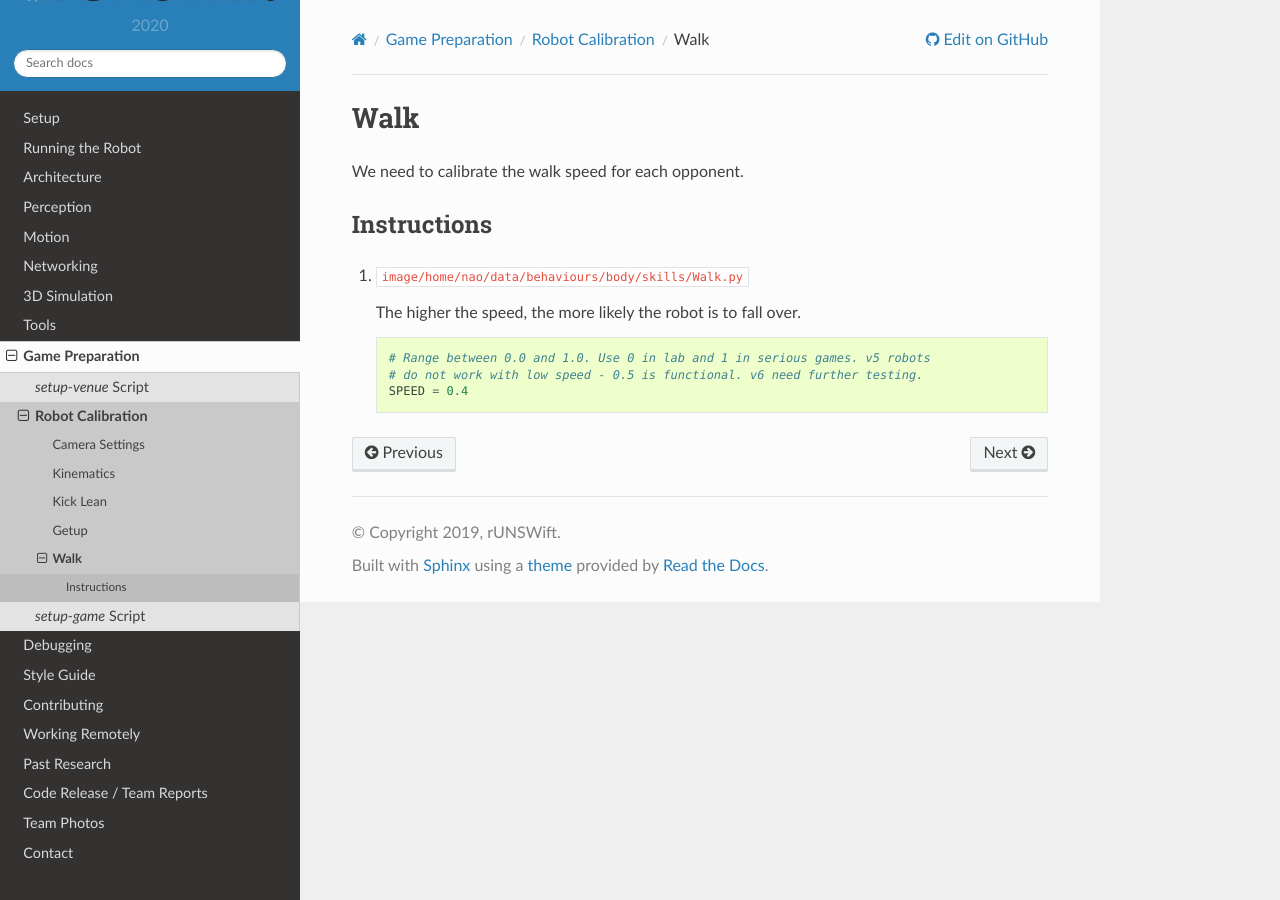
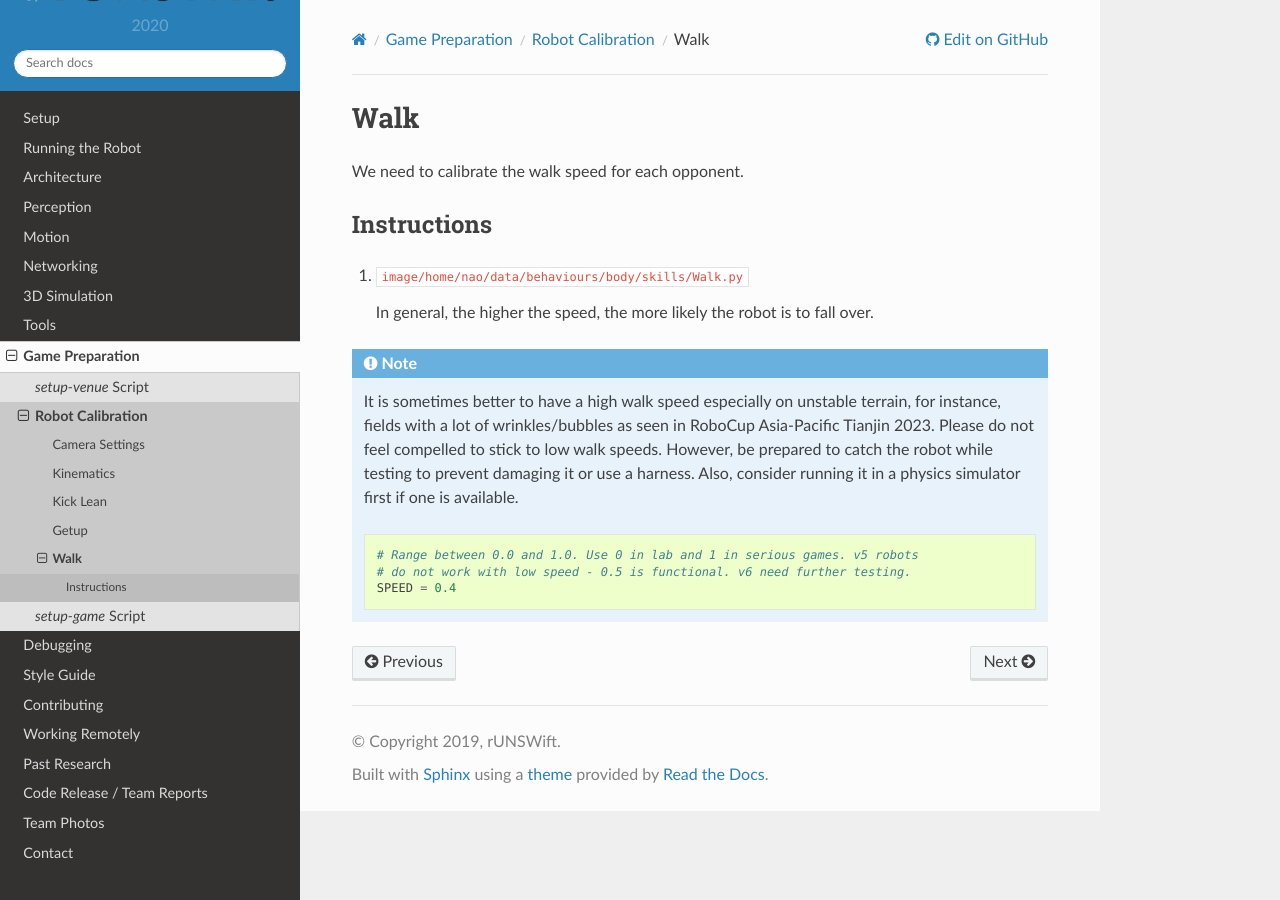
Before and after one commit to UNSWComputing/rUNSWift-docs, a Sphinx documentation site: the page built from source/game_preparation/calibration/calibration_walk.rst, in a window 1280 px wide. Built offline with Sphinx 7.4.7 and the Read the Docs theme 2.0.0, drawn with Linux system fonts in a browser that asks for light colours.

Commit message:
Update calibration_walk.rst
Add note about trying higher walk speeds.

```diff
--- a/source/game_preparation/calibration/calibration_walk.rst
+++ b/source/game_preparation/calibration/calibration_walk.rst
@@ -10,7 +10,12 @@ Instructions
 
 #.  ``image/home/nao/data/behaviours/body/skills/Walk.py``
 
-    The higher the speed, the more likely the robot is to fall over.
+    In general, the higher the speed, the more likely the robot is to fall over.
+
+.. note::
+
+    It is sometimes better to have a high walk speed especially on unstable terrain, for instance, fields with a lot of wrinkles/bubbles as seen in RoboCup Asia-Pacific Tianjin 2023. Please do not feel compelled to stick to low walk speeds. However, be prepared to catch the robot while testing to prevent damaging it or use a harness. Also, consider running it in a physics simulator first if one is available.
+
 
     .. code-block:: python
 
```
